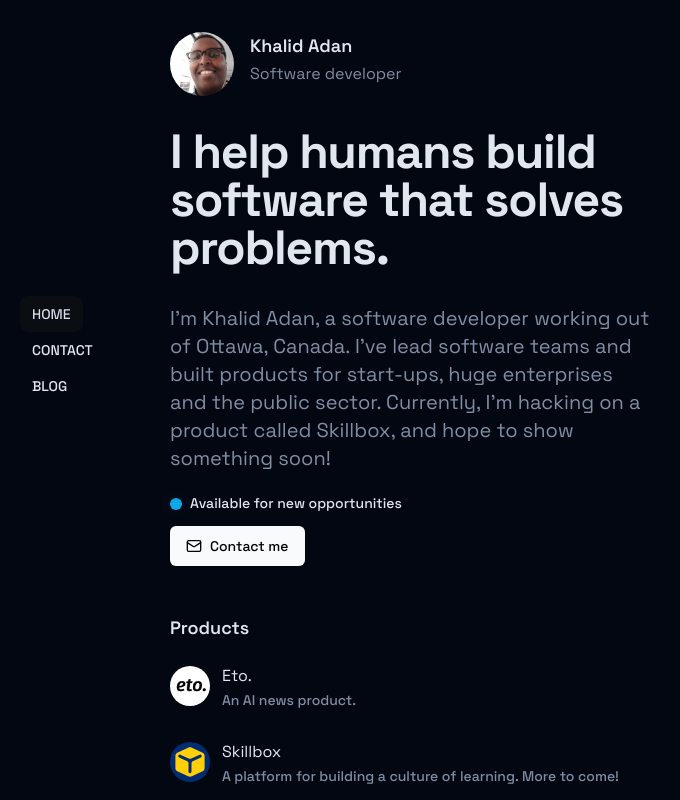
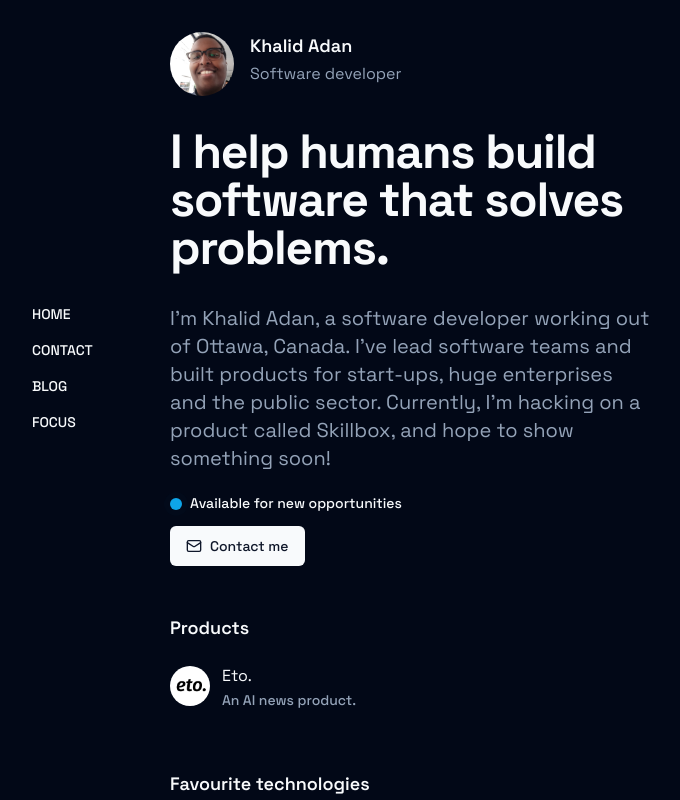
Before and after one commit to KhalidAdan/personal-site, a Next.js app: page / in a window 1280 px wide. Shown: the top 800 px of the page, without its empty margins (305-985 px from the left). Built offline with nearby package versions, Linux system fonts and the light colour scheme.

Commit message:
focus in sidebar

```diff
--- /dev/null
+++ b/app/focus/page.tsx
@@ -0,0 +1,5 @@
+import FocusTimer from "@/components/focus/FocusTimer";
+
+export default function Focus() {
+  return <FocusTimer />;
+}
--- a/app/globals.css
+++ b/app/globals.css
@@ -2,65 +2,19 @@
 @tailwind components;
 @tailwind utilities;
 
-:root {
-  --foreground-rgb: 0, 0, 0;
-  --background-start-rgb: 214, 219, 220;
-  --background-end-rgb: 255, 255, 255;
-}
-
-@media (prefers-color-scheme: dark) {
-  :root {
-    --foreground-rgb: 255, 255, 255;
-    --background-start-rgb: 0, 0, 0;
-    --background-end-rgb: 0, 0, 0;
-  }
-}
-
-/*
-// svg BG
-html {
-  position: relative;
-}
-
-body::before,
-body::after {
-  position: fixed;
-  left: 0;
-  top: 0;
-  height: 100%;
-  width: 100%;
-  z-index: -2;
-  content: "";
-  opacity: 0.4;
-}
-
-body::before {
-  filter: url(#space-filter);
-} */
-
-/* body {
-  color: rgb(var(--foreground-rgb));
-  background: linear-gradient(
-      to bottom,
-      transparent,
-      rgb(var(--background-end-rgb))
-    )
-    rgb(var(--background-start-rgb));
-} */
-
 @layer base {
   :root {
     --background: 0 0% 100%;
-    --foreground: 222.2 47.4% 11.2%;
+    --foreground: 222.2 84% 4.9%;
 
     --muted: 210 40% 96.1%;
     --muted-foreground: 215.4 16.3% 46.9%;
 
     --popover: 0 0% 100%;
-    --popover-foreground: 222.2 47.4% 11.2%;
+    --popover-foreground: 222.2 84% 4.9%;
 
     --card: 0 0% 100%;
-    --card-foreground: 222.2 47.4% 11.2%;
+    --card-foreground: 222.2 84% 4.9%;
 
     --border: 214.3 31.8% 91.4%;
     --input: 214.3 31.8% 91.4%;
@@ -71,13 +25,10 @@ body::before {
     --secondary: 210 40% 96.1%;
     --secondary-foreground: 222.2 47.4% 11.2%;
 
-    --success: 142, 69%, 58%;
-    --success-foreground: 142, 69%, 58%;
-
     --accent: 210 40% 96.1%;
     --accent-foreground: 222.2 47.4% 11.2%;
 
-    --destructive: 0 100% 50%;
+    --destructive: 0 84.2% 60.2%;
     --destructive-foreground: 210 40% 98%;
 
     --ring: 215 20.2% 65.1%;
@@ -86,39 +37,34 @@ body::before {
   }
 
   .dark {
-    --background: 224 71% 4%;
-    --foreground: 213 31% 91%;
+    --background: 222.2 84% 4.9%;
+    --foreground: 210 40% 98%;
 
-    --muted: 223 47% 11%;
-    --muted-foreground: 215.4 16.3% 56.9%;
+    --muted: 217.2 32.6% 17.5%;
+    --muted-foreground: 215 20.2% 65.1%;
 
-    --popover: 224 71% 4%;
-    --popover-foreground: 215 20.2% 65.1%;
+    --popover: 222.2 84% 4.9%;
+    --popover-foreground: 210 40% 98%;
 
-    --card: 224 71% 4%;
-    --card-foreground: 213 31% 91%;
+    --card: 222.2 84% 4.9%;
+    --card-foreground: 210 40% 98%;
 
-    --border: 216 34% 17%;
-    --input: 216 34% 17%;
+    --border: 217.2 32.6% 17.5%;
+    --input: 217.2 32.6% 17.5%;
 
     --primary: 210 40% 98%;
-    --primary-foreground: 222.2 47.4% 1.2%;
+    --primary-foreground: 222.2 47.4% 11.2%;
 
-    --secondary: 222.2 47.4% 11.2%;
+    --secondary: 217.2 32.6% 17.5%;
     --secondary-foreground: 210 40% 98%;
 
-    --success: 120, 100%, 50%;
-    --success-foreground: 0 0% 100%;
-
-    --accent: 216 34% 17%;
+    --accent: 217.2 32.6% 17.5%;
     --accent-foreground: 210 40% 98%;
 
-    --destructive: 0 63% 31%;
-    --destructive-foreground: 210 40% 98%;
+    --destructive: 0 62.8% 30.6%;
+    --destructive-foreground: 0 85.7% 97.3%;
 
-    --ring: 216 34% 17%;
-
-    --radius: 0.5rem;
+    --ring: 217.2 32.6% 17.5%;
   }
 }
 
@@ -128,6 +74,5 @@ body::before {
   }
   body {
     @apply bg-background text-foreground;
-    font-feature-settings: "rlig" 1, "calt" 1;
   }
 }
--- a/components/common/Nav.tsx
+++ b/components/common/Nav.tsx
@@ -12,6 +12,7 @@ let tabs: Tabs = [
   { id: "home", label: "Home", pathname: "/" },
   { id: "contact", label: "Contact", pathname: "/contact" },
   { id: "blog", label: "Blog", pathname: "/blog" },
+  { id: "focus", label: "Focus", pathname: "/focus" },
 ];
 
 export default function Nav() {
--- /dev/null
+++ b/components/focus/FocusTimer.tsx
@@ -0,0 +1,111 @@
+"use client";
+
+import useFocusTimer from "@/hooks/useFocusTimer";
+import { getAnimationVariants } from "@/lib/utils";
+import { Variants } from "framer-motion";
+import { ArrowLeft } from "lucide-react";
+import Link from "next/link";
+import React from "react";
+import { TypographyH1 } from "../Typography";
+import Header from "../common/Header";
+import { Button } from "../ui/button";
+import { Progress } from "../ui/progress";
+import { AnimatedSection } from "../ui/section";
+import SoundPlayer from "./SoundPlayer";
+
+const animation = getAnimationVariants("fadeInFromBottom");
+
+const childVariants: Variants = {
+  hidden: { opacity: 0, y: 20 },
+  visible: { opacity: 1, y: 0 },
+};
+
+const FocusTimer = () => {
+  const [selectedFocusTime, setSelectedFocusTime] = React.useState<
+    number | null
+  >(null);
+
+  return (
+    <div className="min-h-[50vh]">
+      <AnimatedSection
+        className="mt-0"
+        variants={animation}
+        initial="hidden"
+        animate="visible"
+      >
+        <Link
+          href="/blog"
+          className="flex gap-x-1 text-muted-foreground uppercase text-sm mb-6 items-center"
+        >
+          <ArrowLeft className="h-4 w-4" /> Back
+        </Link>
+        <Header variants={childVariants}></Header>
+        <h1 className="sr-only">focus timer</h1>
+        <SelectFocusTime />
+      </AnimatedSection>
+    </div>
+  );
+};
+
+const SelectFocusTime = () => {
+  return (
+    <>
+      <AnimatedSection
+        className="mt-0"
+        variants={animation}
+        initial="hidden"
+        animate="visible"
+      >
+        <AnimatedSection variants={childVariants} className="mt-10">
+          <TypographyH1>How long would you like to focus for?</TypographyH1>
+        </AnimatedSection>
+        <AnimatedSection className="flex-row gap-x-4">
+          <Button className="flex-1 text-xl">30 mins</Button>
+          <Button className="flex-1 text-xl">60 mins</Button>
+          <Button className="flex-1 text-xl">90 mins</Button>
+        </AnimatedSection>
+      </AnimatedSection>
+    </>
+  );
+};
+
+const TimerSection = () => {
+  let initialMinutes = 25;
+  const { seconds, isActive, toggle, reset } = useFocusTimer(initialMinutes);
+
+  const minutes = Math.floor(seconds / 60);
+  const remSeconds = seconds % 60;
+
+  const totalSeconds = initialMinutes * 60;
+  const elapsedSeconds = totalSeconds - seconds;
+  const progress = (elapsedSeconds / totalSeconds) * 100;
+  return (
+    <>
+      <AnimatedSection variants={childVariants} className="mt-10">
+        <TypographyH1>Time to getir done, huh?</TypographyH1>
+      </AnimatedSection>
+      <AnimatedSection className="text-center">
+        <label className="mb-4">
+          <span className="text-6xl">{String(minutes).padStart(2, "0")}</span>
+          <span className="text-2xl">
+            :{String(remSeconds).padStart(2, "0")}
+          </span>
+        </label>
+      </AnimatedSection>
+      <Progress value={progress} />
+      <AnimatedSection className="flex flex-row  justify-center gap-x-4 mt-4">
+        <Button onClick={toggle}>{isActive ? "Pause" : "Start"}</Button>
+        <Button className="button" onClick={reset}>
+          Reset
+        </Button>
+        <SoundPlayer
+          play={isActive}
+          sound="https://www.soundjay.com/nature/sounds/rain-02.mp3"
+          loop
+        />
+      </AnimatedSection>
+    </>
+  );
+};
+
+export default FocusTimer;
--- /dev/null
+++ b/components/focus/SoundPlayer.tsx
@@ -0,0 +1,23 @@
+import { useEffect, useRef } from "react";
+
+interface SoundPlayerProps {
+  play: boolean;
+  sound: string;
+  loop?: boolean;
+}
+
+const SoundPlayer: React.FC<SoundPlayerProps> = ({ play, sound, loop }) => {
+  const audioRef = useRef<HTMLAudioElement>(null);
+
+  useEffect(() => {
+    if (play) {
+      audioRef.current?.play();
+    } else {
+      audioRef.current?.pause();
+    }
+  }, [play]);
+
+  return <audio ref={audioRef} loop={loop} src={sound} />;
+};
+
+export default SoundPlayer;
--- a/components/homepage/ProductsList.tsx
+++ b/components/homepage/ProductsList.tsx
@@ -17,13 +17,13 @@ const products: Product[] = [
     image: "/eto-logo.jpg",
     href: "https://eto.news",
   },
-  {
-    name: "Skillbox",
-    description: "A platform for building a culture of learning. More to come!",
-    image: "/sb.svg",
-    // href: "https://skillbox.so",
-    href: "",
-  },
+  // {
+  //   name: "Skillbox",
+  //   description: "A platform for building a culture of learning. More to come!",
+  //   image: "/sb.svg",
+  //   // href: "https://skillbox.so",
+  //   href: "",
+  // },
 ];
 
 export default function ProductsList({ variants }: { variants: Variants }) {
--- /dev/null
+++ b/components/ui/progress.tsx
@@ -0,0 +1,28 @@
+"use client"
+
+import * as React from "react"
+import * as ProgressPrimitive from "@radix-ui/react-progress"
+
+import { cn } from "@/lib/utils"
+
+const Progress = React.forwardRef<
+  React.ElementRef<typeof ProgressPrimitive.Root>,
+  React.ComponentPropsWithoutRef<typeof ProgressPrimitive.Root>
+>(({ className, value, ...props }, ref) => (
+  <ProgressPrimitive.Root
+    ref={ref}
+    className={cn(
+      "relative h-4 w-full overflow-hidden rounded-full bg-secondary",
+      className
+    )}
+    {...props}
+  >
+    <ProgressPrimitive.Indicator
+      className="h-full w-full flex-1 bg-primary transition-all"
+      style={{ transform: `translateX(-${100 - (value || 0)}%)` }}
+    />
+  </ProgressPrimitive.Root>
+))
+Progress.displayName = ProgressPrimitive.Root.displayName
+
+export { Progress }
--- /dev/null
+++ b/hooks/useFocusTimer.tsx
@@ -0,0 +1,41 @@
+import { useEffect, useState } from "react";
+
+const useFocusTimer = (initialMinutes: number) => {
+  const [seconds, setSeconds] = useState<number>(initialMinutes * 60);
+  const [isActive, setIsActive] = useState<boolean>(false);
+
+  function toggle() {
+    setIsActive(!isActive);
+  }
+
+  function reset() {
+    setSeconds(initialMinutes * 60);
+    setIsActive(false);
+  }
+
+  useEffect(() => {
+    let interval: any = null;
+    if (isActive) {
+      interval = setInterval(() => {
+        if (seconds === 0) {
+          clearInterval(interval!);
+          reset();
+          return;
+        }
+        setSeconds((seconds) => seconds - 1);
+      }, 1000);
+    } else if (!isActive && seconds !== 0) {
+      clearInterval(interval!);
+    }
+    return () => (interval ? clearInterval(interval) : undefined);
+  }, [isActive, seconds]);
+
+  return {
+    seconds,
+    isActive,
+    toggle,
+    reset,
+  };
+};
+
+export default useFocusTimer;
--- a/package.json
+++ b/package.json
@@ -12,6 +12,7 @@
   },
   "dependencies": {
     "@radix-ui/react-avatar": "^1.0.2",
+    "@radix-ui/react-progress": "^1.0.3",
     "@radix-ui/react-slot": "^1.0.1",
     "@radix-ui/react-switch": "^1.0.3",
     "@radix-ui/react-tooltip": "^1.0.5",
@@ -26,7 +27,7 @@
     "@types/react": "18.2.6",
     "@types/react-dom": "18.2.4",
     "autoprefixer": "10.4.14",
-    "class-variance-authority": "^0.6.0",
+    "class-variance-authority": "^0.6.1",
     "clsx": "^1.2.1",
     "contentlayer": "^0.3.2",
     "date-fns": "^2.30.0",
@@ -44,8 +45,9 @@
     "react-email": "1.9.0",
     "react-hook-form": "^7.43.9",
     "rehype-raw": "^6.1.1",
-    "tailwind-merge": "^1.12.0",
+    "tailwind-merge": "^1.13.2",
     "tailwindcss": "3.3.2",
+    "tailwindcss-animate": "^1.0.6",
     "typescript": "5.0.4",
     "zod": "^3.21.4"
   },
--- a/tailwind.config.js
+++ b/tailwind.config.js
@@ -1,20 +1,22 @@
 /** @type {import('tailwindcss').Config} */
 module.exports = {
+  darkMode: ["class"],
   content: [
-    "./components/**/*.{js,ts,jsx,tsx,mdx}",
-    "./app/**/*.{js,ts,jsx,tsx,mdx}",
-  ],
+    './pages/**/*.{ts,tsx}',
+    './components/**/*.{ts,tsx}',
+    './app/**/*.{ts,tsx}',
+    './src/**/*.{ts,tsx}',
+	],
   theme: {
     container: {
       center: true,
+      padding: "2rem",
+      screens: {
+        "2xl": "1400px",
+      },
     },
     extend: {
       colors: {
-        dark: "#313628",
-        light: "#D7DAE5",
-        "accent-gray": "#595358",
-        "accent-blue": "#0094c6",
-        "accent-red": "#F58F29",
         border: "hsl(var(--border))",
         input: "hsl(var(--input))",
         ring: "hsl(var(--ring))",
@@ -27,10 +29,6 @@ module.exports = {
         secondary: {
           DEFAULT: "hsl(var(--secondary))",
           foreground: "hsl(var(--secondary-foreground))",
-        },
-        success: {
-          DEFAULT: "hsl(var(--success))",
-          foreground: "hsl(var(--success-foreground))",
         },
         destructive: {
           DEFAULT: "hsl(var(--destructive))",
@@ -53,12 +51,26 @@ module.exports = {
           foreground: "hsl(var(--card-foreground))",
         },
       },
-      backgroundImage: {
-        "gradient-radial": "radial-gradient(var(--tw-gradient-stops))",
-        "gradient-conic":
-          "conic-gradient(from 180deg at 50% 50%, var(--tw-gradient-stops))",
+      borderRadius: {
+        lg: "var(--radius)",
+        md: "calc(var(--radius) - 2px)",
+        sm: "calc(var(--radius) - 4px)",
+      },
+      keyframes: {
+        "accordion-down": {
+          from: { height: 0 },
+          to: { height: "var(--radix-accordion-content-height)" },
+        },
+        "accordion-up": {
+          from: { height: "var(--radix-accordion-content-height)" },
+          to: { height: 0 },
+        },
+      },
+      animation: {
+        "accordion-down": "accordion-down 0.2s ease-out",
+        "accordion-up": "accordion-up 0.2s ease-out",
       },
     },
   },
-  plugins: [require("@tailwindcss/forms"), require("@tailwindcss/typography")],
-};
+  plugins: [require("tailwindcss-animate")],
+}
```
Also changed, not shown: components.json (added), 1 other file (tests, documents, lock files or other folders).
